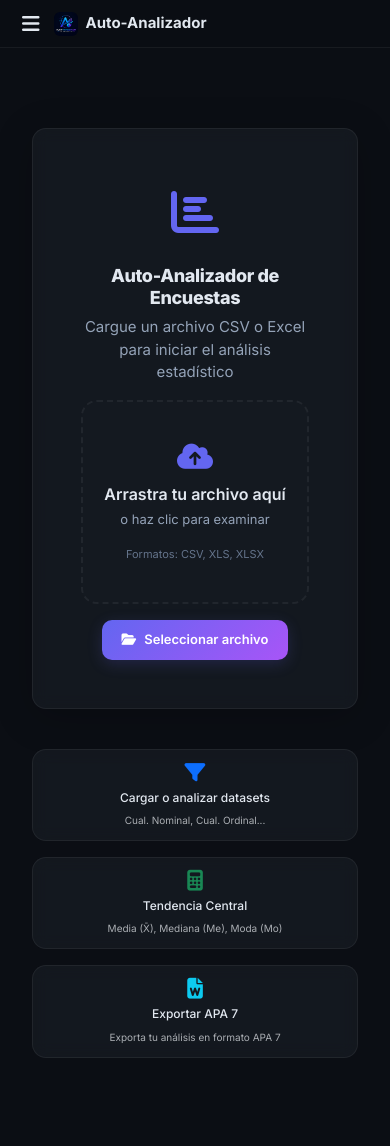
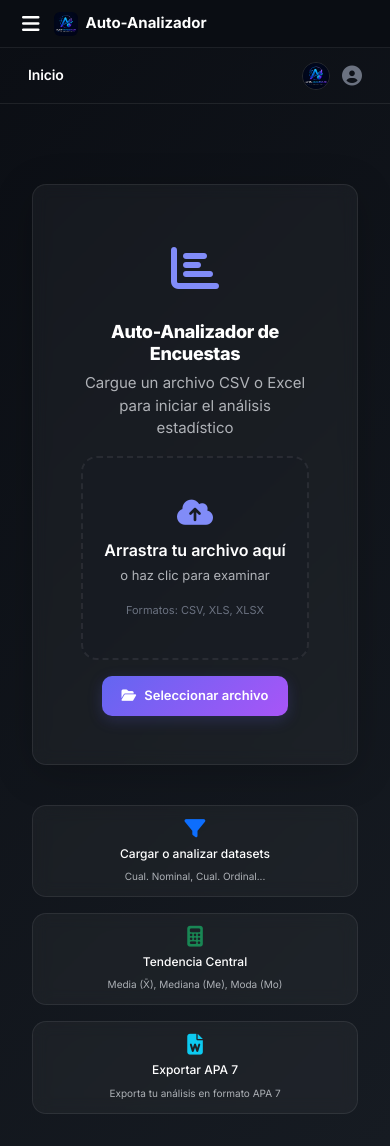
Before and after one commit to 1908piero/Sistema_Analizador0.1, a Flask app: page / in a window 390 px wide. Run offline with Flask 3, Linux system fonts and the light colour scheme.

Commit message:
feat: dashboard professional layout with top bar + grid refinements
- Body gradient bg: #0b0e14 -> #161b22
- Cards: rgba(255,255,255,0.04) glass with blur(12px)
- Sidebar logo: circular (64px, border + glow)
- Nav active: left accent line (3px), transparent bg
- Top bar: mini logo (28px circle) + user icon, page title
- Measures grid: exactly 4 columns (responsive 2/1)
- Text colors: #ffffff titles, #b0b3b8 labels
- Mobile: top bar hidden (uses mobile-topbar instead)

```diff
--- a/webapp/static/css/style.css
+++ b/webapp/static/css/style.css
@@ -4,24 +4,24 @@
     --sidebar-bg: #0b0e14;
     --content-bg: #0b0e14;
     --card-bg: #161b22;
-    --card-glass: rgba(22, 27, 34, 0.85);
-    --card-border: rgba(255,255,255,0.06);
-    --accent: #6366f1;
-    --accent-hover: #4f46e5;
-    --accent-glow: rgba(99, 102, 241, 0.15);
+    --card-glass: rgba(255, 255, 255, 0.04);
+    --card-border: rgba(255, 255, 255, 0.08);
+    --accent: #818cf8;
+    --accent-hover: #6366f1;
+    --accent-glow: rgba(129, 140, 248, 0.12);
     --gradient-primary: linear-gradient(135deg, #6366f1, #a855f7);
-    --text-primary: #e2e8f0;
-    --text-secondary: #94a3b8;
-    --text-muted: #64748b;
+    --text-primary: #ffffff;
+    --text-secondary: #b0b3b8;
+    --text-muted: #6b7280;
     --success: #10b981;
     --warning: #f59e0b;
     --danger: #ef4444;
 }
 
 body {
-    background: var(--content-bg);
+    background: linear-gradient(135deg, #0b0e14 0%, #161b22 100%);
     color: var(--text-primary);
-    font-family: 'Inter', 'Roboto', system-ui, -apple-system, sans-serif;
+    font-family: 'Inter', 'Segoe UI', system-ui, -apple-system, sans-serif;
     overflow: hidden;
     margin: 0;
     padding: 0;
@@ -191,6 +191,9 @@ body {
         padding-top: 48px;
         height: calc(100vh - 48px);
     }
+    .top-bar {
+        display: none;
+    }
     .main-content {
         flex: 1;
         overflow-y: auto;
@@ -459,8 +466,69 @@ body {
 
 .main-content {
     flex: 1;
+    display: flex;
+    flex-direction: column;
+    overflow: hidden;
+    background: transparent;
+}
+
+.top-bar {
+    display: flex;
+    align-items: center;
+    justify-content: space-between;
+    padding: 12px 28px;
+    border-bottom: 1px solid var(--card-border);
+    flex-shrink: 0;
+    min-height: 56px;
+}
+
+.top-bar-left {
+    display: flex;
+    align-items: center;
+    gap: 12px;
+}
+
+.top-bar-right {
+    display: flex;
+    align-items: center;
+    gap: 12px;
+}
+
+.top-avatar {
+    width: 28px;
+    height: 28px;
+    border-radius: 50%;
+    overflow: hidden;
+    border: 1.5px solid rgba(255,255,255,0.1);
+}
+
+.top-bar-logo {
+    width: 100%;
+    height: 100%;
+    object-fit: cover;
+}
+
+.top-user-icon {
+    color: var(--text-muted);
+    font-size: 20px;
+    cursor: pointer;
+    transition: color 0.2s;
+}
+
+.top-user-icon:hover {
+    color: var(--text-secondary);
+}
+
+.content-area {
+    flex: 1;
     overflow-y: auto;
-    background: var(--content-bg);
+    overflow-x: hidden;
+    min-height: 0;
+}
+
+.content-area > .analysis-layout {
+    min-height: 0;
+    height: 100%;
 }
 
 /* Scrollable area inside charts */
@@ -574,6 +642,15 @@ body {
 .analysis-layout {
     display: flex;
     height: 100%;
+    min-height: 0;
+}
+
+.top-bar-title {
+    font-size: 14px;
+    font-weight: 600;
+    color: var(--text-primary);
+    margin: 0;
+    letter-spacing: -0.01em;
 }
 
 .variable-sidebar {
--- a/webapp/templates/analysis.html
+++ b/webapp/templates/analysis.html
@@ -1,4 +1,7 @@
 {% extends "base.html" %}
+{% block top_bar_left %}
+<h6 class="top-bar-title">{{ _('dataset.analysis_title') }}</h6>
+{% endblock %}
 {% block content %}
 <div class="analysis-layout">
     <aside class="variable-sidebar">
--- a/webapp/templates/base.html
+++ b/webapp/templates/base.html
@@ -73,7 +73,22 @@
             </div>
         </aside>
         <main class="main-content" id="mainContent">
-            {% block content %}{% endblock %}
+            <div class="top-bar">
+                <div class="top-bar-left">
+                    {% block top_bar_left %}{% endblock %}
+                </div>
+                <div class="top-bar-right">
+                    <div class="top-avatar">
+                        <img src="{{ url_for('static', filename='logo.jpeg') }}" alt="Logo" class="top-bar-logo">
+                    </div>
+                    <div class="top-user-icon">
+                        <i class="fas fa-user-circle"></i>
+                    </div>
+                </div>
+            </div>
+            <div class="content-area">
+                {% block content %}{% endblock %}
+            </div>
         </main>
     </div>
     <script src="https://cdn.jsdelivr.net/npm/bootstrap@5.3.3/dist/js/bootstrap.bundle.min.js"></script>
--- a/webapp/templates/credits.html
+++ b/webapp/templates/credits.html
@@ -1,4 +1,7 @@
 {% extends "base.html" %}
+{% block top_bar_left %}
+<h6 class="top-bar-title">{{ _('nav.credits') }}</h6>
+{% endblock %}
 {% block content %}
 <div class="container-fluid p-4">
     <div class="row justify-content-center mt-4">
--- a/webapp/templates/index.html
+++ b/webapp/templates/index.html
@@ -1,4 +1,7 @@
 {% extends "base.html" %}
+{% block top_bar_left %}
+<h6 class="top-bar-title">{{ _('nav.home') }}</h6>
+{% endblock %}
 {% block content %}
 <div class="container-fluid p-4">
     <div class="row justify-content-center mt-5">
--- a/webapp/templates/sampling.html
+++ b/webapp/templates/sampling.html
@@ -1,4 +1,7 @@
 {% extends "base.html" %}
+{% block top_bar_left %}
+<h6 class="top-bar-title">{{ _('nav.sampling') }}</h6>
+{% endblock %}
 {% block content %}
 <div class="container-fluid p-4">
     <div class="row justify-content-center">
```
Also changed, not shown: other parts of webapp/static/css/style.css (+30 -14 lines).
